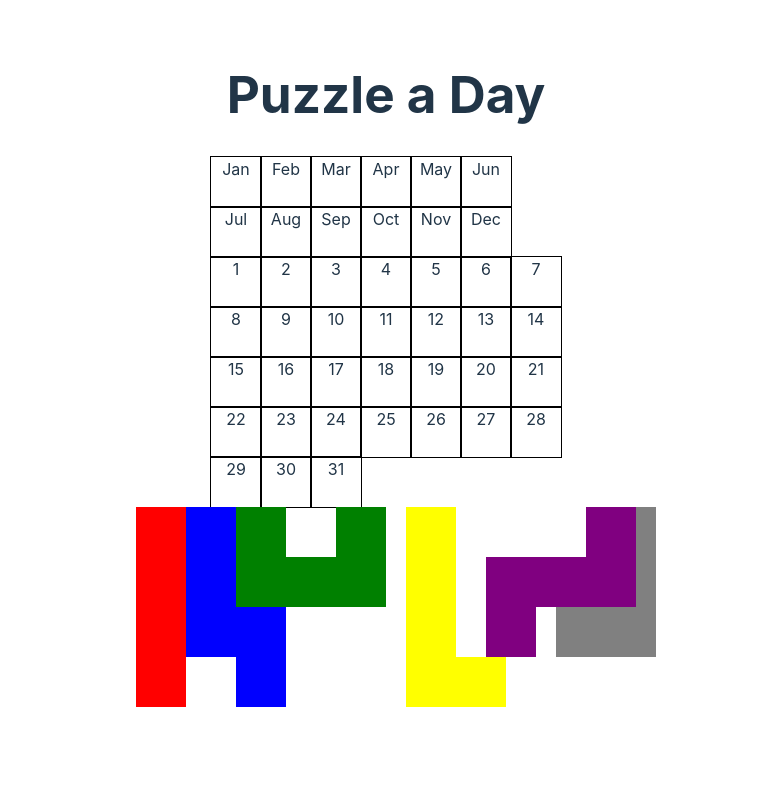
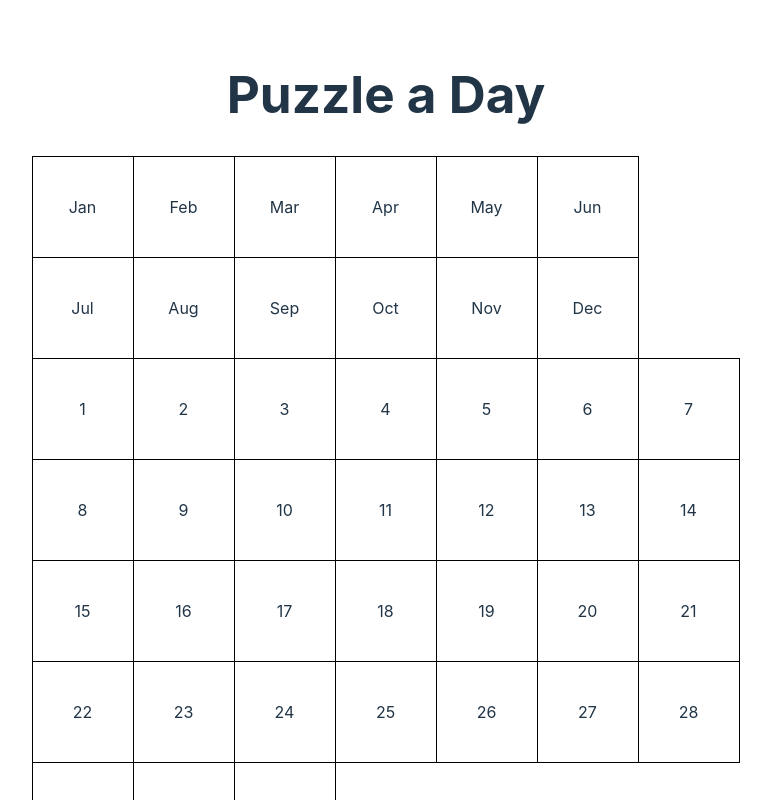
Before and after one commit to cjacqo/puzzle-a-day-2, a React (Vite) app: page / in a window 1280 px wide. Shown: the top 800 px of the page, without its empty margins (254-1025 px from the left). Built offline with nearby package versions, Linux system fonts and the light colour scheme.

Commit message:
Borders are now collapsed with negative margins. Still, figure out how to snap to board grid when a piece is placed.

```diff
--- a/src/components/board/Board.jsx
+++ b/src/components/board/Board.jsx
@@ -4,10 +4,16 @@ import { useDrop } from 'react-dnd'
 import ItemTypes from '../pieces/ItemTypes'
 import './styles.css'
 
+const squareSize = 100
+
 const squareStyle = {
-  width: '50px',
-  height: '50px',
-  outline: '1px solid black'
+  width: squareSize + 'px',
+  height: squareSize + 'px',
+  border: '1px solid black',
+  margin: '-1px 0 0 -1px',
+  display: 'flex',
+  justifyContent: 'center',
+  alignItems: 'center'
 }
 
 const Square = ({ text }) => {
--- a/src/components/pieces/Pieces.jsx
+++ b/src/components/pieces/Pieces.jsx
@@ -6,9 +6,11 @@ import { FontAwesomeIcon } from '@fortawesome/react-fontawesome'
 import { faRotateRight, faRotateLeft, faRepeat } from '@fortawesome/free-solid-svg-icons'
 import ItemTypes from './ItemTypes'
 
+const pieceSize = 100
+
 const pieceStyle = {
-  width: '50px',
-  height: '50px'
+  width: pieceSize + 'px',
+  height: pieceSize + 'px'
 }
 
 const Piece = ({ id, piece, handleClick, selectedPiece }) => {
```
